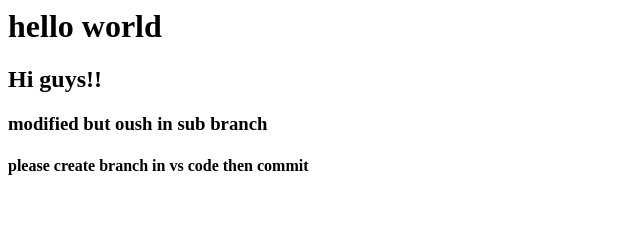
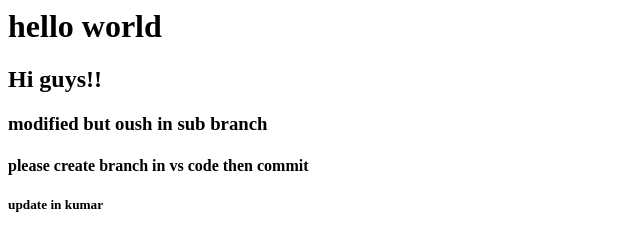
Before and after one commit to vigneshrajdeveloper/web-development, a plain HTML site: page index.html in a window 1280 px wide. Shown: the full height of the page, 0-640 px from the left. Drawn offline with Linux system fonts and the light colour scheme.

Commit message:
kumar update..

```diff
--- a/index.html
+++ b/index.html
@@ -4,3 +4,4 @@
 <h2>Hi guys!!</h2>
 <h3>modified but oush in sub branch</h3>
 <h4>please create branch in vs code then commit</h4>
+<h5>update in kumar</h5>
```
